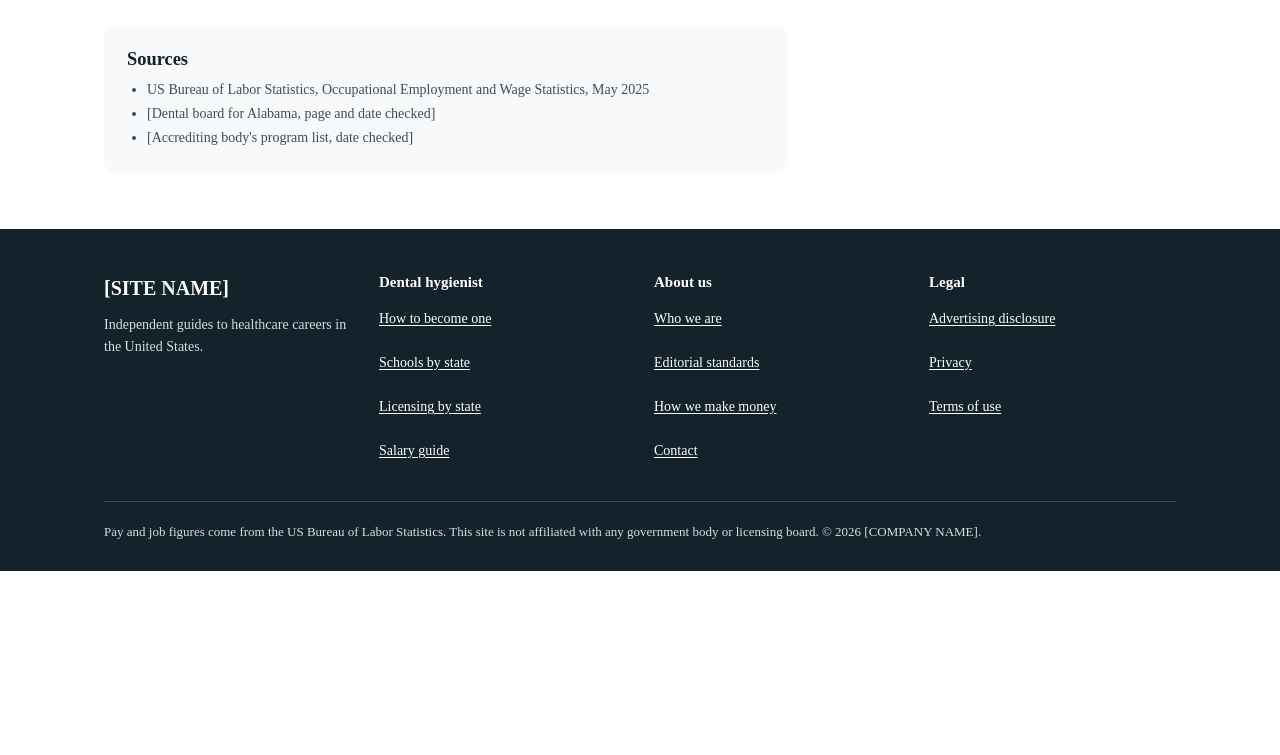
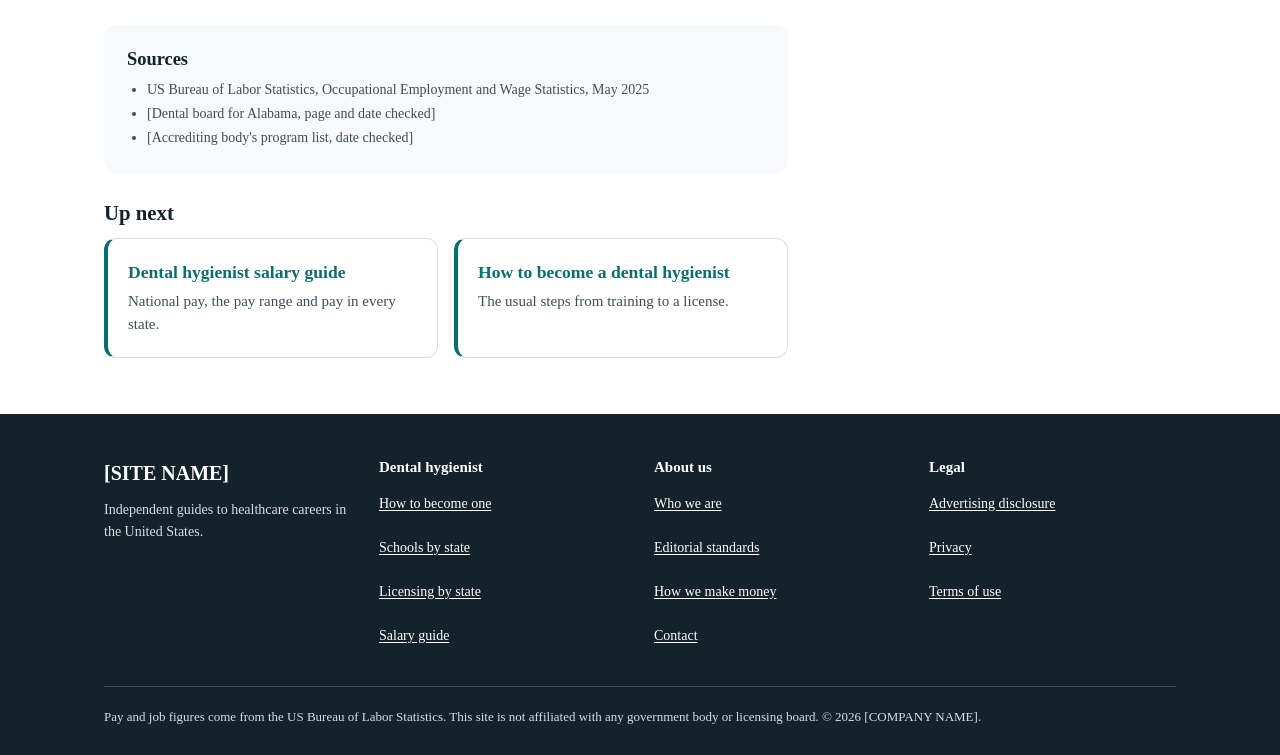
Before and after one commit to abbassherhere-glitch/Medical-World, an Astro site: page /dental-hygienist/alabama in a window 1280 px wide. Shown: the part 5121-5876 px from the top of the page. Before the commit the page ends 5692 px from the top, so only its background shows below. Built offline with nearby package versions, Linux system fonts and the light colour scheme; Astro itself is replaced by a stand-in of ours.

Commit message:
Add "Up next" links to every guide and state page
- An "Up next" block at the end of each state page, the salary guide, the
  calculator, the overview, "How to become one", and the Schools by
  state, Licensing and Board exam pages, with one or two chosen next
  steps
- The choices for each kind of page are in one place
  (src/data/up-next.ts); only pages that exist are shown, using the
  published-pages list

```diff
--- a/src/components/TopicPage.astro
+++ b/src/components/TopicPage.astro
@@ -7,6 +7,8 @@
 import GuideLayout from '../layouts/GuideLayout.astro';
 import StateGrid from './StateGrid.astro';
 import SourcesBox from './SourcesBox.astro';
+import UpNext from './UpNext.astro';
+import { upNext } from '../data/up-next';
 import AdSlot from './AdSlot.astro';
 import LinkPanel from './LinkPanel.astro';
 import StatePicker from './StatePicker.astro';
@@ -71,6 +73,7 @@ const { slug, profession, byline, activeMenu, topic, section, related, pickerHea
   <AdSlot size="inline" id={`${activeMenu}-content-1`} />
 
   <SourcesBox items={topic.sources} />
+  <UpNext steps={upNext(activeMenu === 'exam' ? 'exam' : activeMenu, slug, profession.name)} />
 
   <Fragment slot="aside">
     <section class="panel panel--highlight stack" aria-labelledby="find-state">
--- /dev/null
+++ b/src/components/UpNext.astro
@@ -0,0 +1,91 @@
+---
+/**
+ * "Up next": one or two clearly chosen next steps at the end of a guide.
+ * Give the choices in order of preference; only pages that exist are shown,
+ * and the block is left out if none do.
+ */
+import { liveLinks } from '../data/routes';
+
+interface Props {
+  steps: { label: string; href: string; text: string }[];
+}
+
+const { steps: allSteps } = Astro.props;
+const steps = (await liveLinks(allSteps)).slice(0, 2);
+---
+
+{
+  steps.length > 0 && (
+    <nav class="up-next" aria-labelledby="up-next-title" data-pagefind-ignore>
+      <h2 id="up-next-title" class="up-next__title">Up next</h2>
+      <ul class="up-next__list">
+        {steps.map((step) => (
+          <li>
+            <a class="up-next__card" href={step.href}>
+              <span class="up-next__label">{step.label}</span>
+              <span class="up-next__text">{step.text}</span>
+            </a>
+          </li>
+        ))}
+      </ul>
+    </nav>
+  )
+}
+
+<style>
+  .up-next {
+    display: flex;
+    flex-direction: column;
+    gap: var(--space-3);
+  }
+
+  .up-next__title {
+    font-size: 1.3rem;
+  }
+
+  .up-next__list {
+    display: grid;
+    grid-template-columns: repeat(auto-fit, minmax(min(240px, 100%), 1fr));
+    gap: var(--space-4);
+    list-style: none;
+    padding: 0;
+  }
+
+  .up-next__list li {
+    display: flex;
+  }
+
+  .up-next__card {
+    display: flex;
+    flex: 1;
+    flex-direction: column;
+    gap: var(--space-1);
+    padding: var(--space-5);
+    color: var(--color-text);
+    text-decoration: none;
+    border: 1px solid var(--color-border);
+    border-left: 4px solid var(--color-accent);
+    border-radius: var(--radius-lg);
+  }
+
+  .up-next__card:hover {
+    color: var(--color-text);
+    border-color: var(--color-accent);
+  }
+
+  .up-next__label {
+    font-size: 1.1rem;
+    font-weight: var(--weight-black);
+    color: var(--color-accent);
+  }
+
+  .up-next__card:hover .up-next__label {
+    color: var(--color-accent-hover);
+    text-decoration: underline;
+  }
+
+  .up-next__text {
+    font-size: var(--text-md);
+    color: var(--color-text-secondary);
+  }
+</style>
--- /dev/null
+++ b/src/data/up-next.ts
@@ -0,0 +1,32 @@
+/**
+ * The "Up next" choices for each kind of page, in order of preference.
+ * The UpNext block shows the first one or two whose pages exist.
+ */
+type Step = { label: string; href: string; text: string };
+
+export function upNext(page: string, profession: string, name: string): Step[] {
+  const p = `/${profession}`;
+  const lower = name.toLowerCase();
+  const steps = {
+    salary: { label: `${name} salary guide`, href: `${p}/salary/`, text: 'National pay, the pay range and pay in every state.' },
+    calculator: { label: 'Pay calculator', href: `${p}/salary/calculator/`, text: 'Compare pay in any two states or areas, per hour, week, month or year.' },
+    become: { label: `How to become a ${lower}`, href: `${p}/how-to-become/`, text: 'The usual steps from training to a license.' },
+    states: { label: 'Pay in each state', href: `${p}/#states`, text: 'A page for every state and DC, with local pay and licensing.' },
+    licensing: { label: 'Licensing by state', href: `${p}/licensing/`, text: 'How licensing works, and the rules in each state.' },
+    schools: { label: 'Schools by state', href: `${p}/schools/`, text: 'Accredited programs in each state.' },
+    exam: { label: 'The national board exam', href: `${p}/board-exam/`, text: 'What the national written exam is.' },
+    overview: { label: `${name} overview`, href: `${p}/`, text: 'Pay, training and licensing at a glance.' },
+  } satisfies Record<string, Step>;
+
+  const order: Record<string, (keyof typeof steps)[]> = {
+    state: ['salary', 'become', 'calculator', 'overview'],
+    salary: ['calculator', 'states', 'become'],
+    calculator: ['salary', 'become', 'states'],
+    become: ['licensing', 'schools', 'exam', 'states'],
+    overview: ['become', 'salary', 'calculator'],
+    schools: ['licensing', 'become', 'states'],
+    licensing: ['exam', 'become', 'states'],
+    exam: ['licensing', 'become', 'states'],
+  };
+  return (order[page] ?? ['overview']).map((key) => steps[key]);
+}
--- a/src/pages/[profession]/[state].astro
+++ b/src/pages/[profession]/[state].astro
@@ -15,6 +15,8 @@ import SourceLine from '../../components/SourceLine.astro';
 import PayPeriodsTable from '../../components/PayPeriodsTable.astro';
 import CalculatorLink from '../../components/CalculatorLink.astro';
 import FaqList from '../../components/FaqList.astro';
+import UpNext from '../../components/UpNext.astro';
+import { upNext } from '../../data/up-next';
 import { stateQuestions } from '../../lib/pay/state-questions';
 import {
   areasInState,
@@ -297,6 +299,7 @@ const contents = [
   {questions.length > 0 && <FaqList id="common-questions" heading="Common questions" items={questions} />}
 
   <SourcesBox items={sources} />
+  <UpNext steps={upNext('state', professionSlug, profession.data.name)} />
 
   <Fragment slot="aside">
     <section class="panel panel--highlight stack" aria-labelledby="compare">
--- a/src/pages/[profession]/how-to-become.astro
+++ b/src/pages/[profession]/how-to-become.astro
@@ -6,6 +6,8 @@ import KeyTakeaways from '../../components/KeyTakeaways.astro';
 import TableOfContents from '../../components/TableOfContents.astro';
 import StateGrid from '../../components/StateGrid.astro';
 import SourcesBox from '../../components/SourcesBox.astro';
+import UpNext from '../../components/UpNext.astro';
+import { upNext } from '../../data/up-next';
 import AdSlot from '../../components/AdSlot.astro';
 import LinkPanel from '../../components/LinkPanel.astro';
 import StatePicker from '../../components/StatePicker.astro';
@@ -76,6 +78,7 @@ const contents = [
   </section>
 
   <SourcesBox items={guide.otherSources} />
+  <UpNext steps={upNext('become', slug, profession.data.name)} />
 
   <Fragment slot="aside">
     <section class="panel panel--highlight stack" aria-labelledby="find-state">
--- a/src/pages/[profession]/index.astro
+++ b/src/pages/[profession]/index.astro
@@ -8,6 +8,8 @@ import StateGrid from '../../components/StateGrid.astro';
 import PayRangeBar from '../../components/PayRangeBar.astro';
 import SourceLine from '../../components/SourceLine.astro';
 import SourcesBox from '../../components/SourcesBox.astro';
+import UpNext from '../../components/UpNext.astro';
+import { upNext } from '../../data/up-next';
 import AdSlot from '../../components/AdSlot.astro';
 import LinkPanel from '../../components/LinkPanel.astro';
 import StatePicker from '../../components/StatePicker.astro';
@@ -87,6 +89,7 @@ const sources = [`${pay.release.publisher}, ${release}`, ...overview.otherSource
   </section>
 
   <SourcesBox items={sources} />
+  <UpNext steps={upNext('overview', slug, profession.name)} />
 
   <Fragment slot="aside">
     <section class="panel panel--highlight stack" aria-labelledby="find-state">
--- a/src/pages/[profession]/salary.astro
+++ b/src/pages/[profession]/salary.astro
@@ -10,6 +10,8 @@ import ImageSlot from '../../components/ImageSlot.astro';
 import PayByStateTable from '../../components/PayByStateTable.astro';
 import PayPeriodsTable from '../../components/PayPeriodsTable.astro';
 import CalculatorLink from '../../components/CalculatorLink.astro';
+import UpNext from '../../components/UpNext.astro';
+import { upNext } from '../../data/up-next';
 import AdSlot from '../../components/AdSlot.astro';
 import FaqList from '../../components/FaqList.astro';
 import SourcesBox from '../../components/SourcesBox.astro';
@@ -156,6 +158,7 @@ const contents = [
 
   <FaqList id="common-questions" heading="Common questions" items={faqs} />
   <SourcesBox items={sources} />
+  <UpNext steps={upNext('salary', professionSlug, profession.data.name)} />
 
   <Fragment slot="aside">
     <section class="panel panel--highlight stack" aria-labelledby="find-schools">
--- a/src/pages/[profession]/salary/calculator.astro
+++ b/src/pages/[profession]/salary/calculator.astro
@@ -12,6 +12,8 @@ import StateGrid from '../../../components/StateGrid.astro';
 import LinkPanel from '../../../components/LinkPanel.astro';
 import AdSlot from '../../../components/AdSlot.astro';
 import SourcesBox from '../../../components/SourcesBox.astro';
+import UpNext from '../../../components/UpNext.astro';
+import { upNext } from '../../../data/up-next';
 import { getPublishedStatePages } from '../../../data/state-pages';
 import { STATES_AND_DC } from '../../../data/states';
 import { formatAnnual, getPayData, releaseName } from '../../../lib/pay';
@@ -127,6 +129,7 @@ const description = `Compare ${plural}' pay in any state or area with the US med
   </section>
 
   <SourcesBox items={[`${pay.release.publisher}, ${release}`]} />
+  <UpNext steps={upNext('calculator', slug, profession.data.name)} />
 
   <Fragment slot="aside">
     <AdSlot size="sidebar" id="calculator-side-1" />
```
